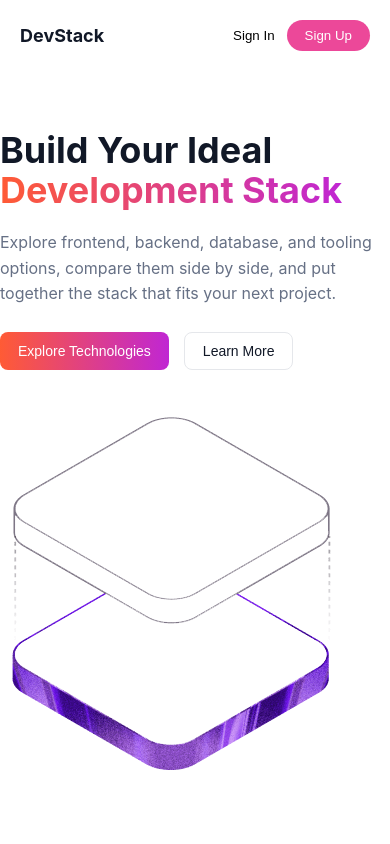
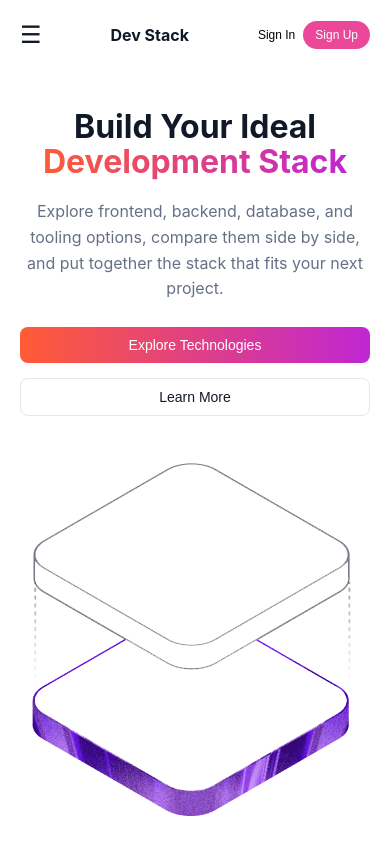
Before and after one commit to ArefinZaman-dev/Assignment-05, a React (Vite) app: page / in a window 390 px wide. Shown: the top 844 px of the page. Built offline with nearby package versions, Linux system fonts and the light colour scheme.

Commit message:
add mobile navbar and responsive layout

```diff
--- a/src/components/Navbar.jsx
+++ b/src/components/Navbar.jsx
@@ -1,51 +1,78 @@
 const Navbar = () => {
+
 
     return (
 
         <nav className="navbar">
 
-            <div className="logo">
-                DevStack
+
+            <div className="mobile-menu">
+
+                ☰
+
             </div>
 
 
+
+            <div className="logo">
+
+                Dev Stack
+
+            </div>
+
+
+
             <div className="nav-links">
+
 
                 <a href="#">
                     Home
                 </a>
 
+
                 <a href="#">
                     Technologies
                 </a>
+
 
                 <a href="#">
                     Projects
                 </a>
 
+
                 <a href="#">
                     About
                 </a>
+
 
                 <a href="#">
                     Contact
                 </a>
 
+
             </div>
+
 
 
             <div className="nav-buttons">
 
+
                 <button className="signin-btn">
+
                     Sign In
+
                 </button>
 
 
                 <button className="signup-btn">
+
                     Sign Up
+
                 </button>
 
+
             </div>
+
 
 
         </nav>
@@ -54,4 +81,5 @@ const Navbar = () => {
 
 }
 
+
 export default Navbar;
--- a/src/index.css
+++ b/src/index.css
@@ -966,3 +966,146 @@ img{
 
 
 }
+
+.mobile-menu{
+
+    display:none;
+
+    font-size:24px;
+
+}
+
+
+
+@media(max-width:768px){
+
+
+    .navbar{
+
+        padding:20px;
+
+        display:flex;
+
+        justify-content:space-between;
+
+    }
+
+
+
+    .mobile-menu{
+
+        display:block;
+
+    }
+
+
+
+    .nav-links{
+
+        display:none;
+
+    }
+
+
+
+    .nav-buttons{
+
+        gap:8px;
+
+    }
+
+
+
+    .signin-btn{
+
+        font-size:12px;
+
+    }
+
+
+
+    .signup-btn{
+
+        padding:7px 12px;
+
+        font-size:12px;
+
+    }
+
+
+
+    .hero{
+
+        margin:40px 20px;
+
+        text-align:center;
+
+    }
+
+
+
+    .hero-buttons{
+
+        justify-content:center;
+
+        flex-direction:column;
+
+    }
+
+
+
+    .technology-grid{
+
+        grid-template-columns:1fr;
+
+    }
+
+
+
+    .technology-card{
+
+        width:100%;
+
+    }
+
+
+
+    .your-stack{
+
+        margin-top:50px;
+
+    }
+
+
+}
+
+
+
+@media(max-width:480px){
+
+
+    .logo{
+
+        font-size:16px;
+
+    }
+
+
+
+    .hero-content h1{
+
+        font-size:32px;
+
+    }
+
+
+
+    .section-heading h2{
+
+        font-size:30px;
+
+    }
+
+
+
+}
```
